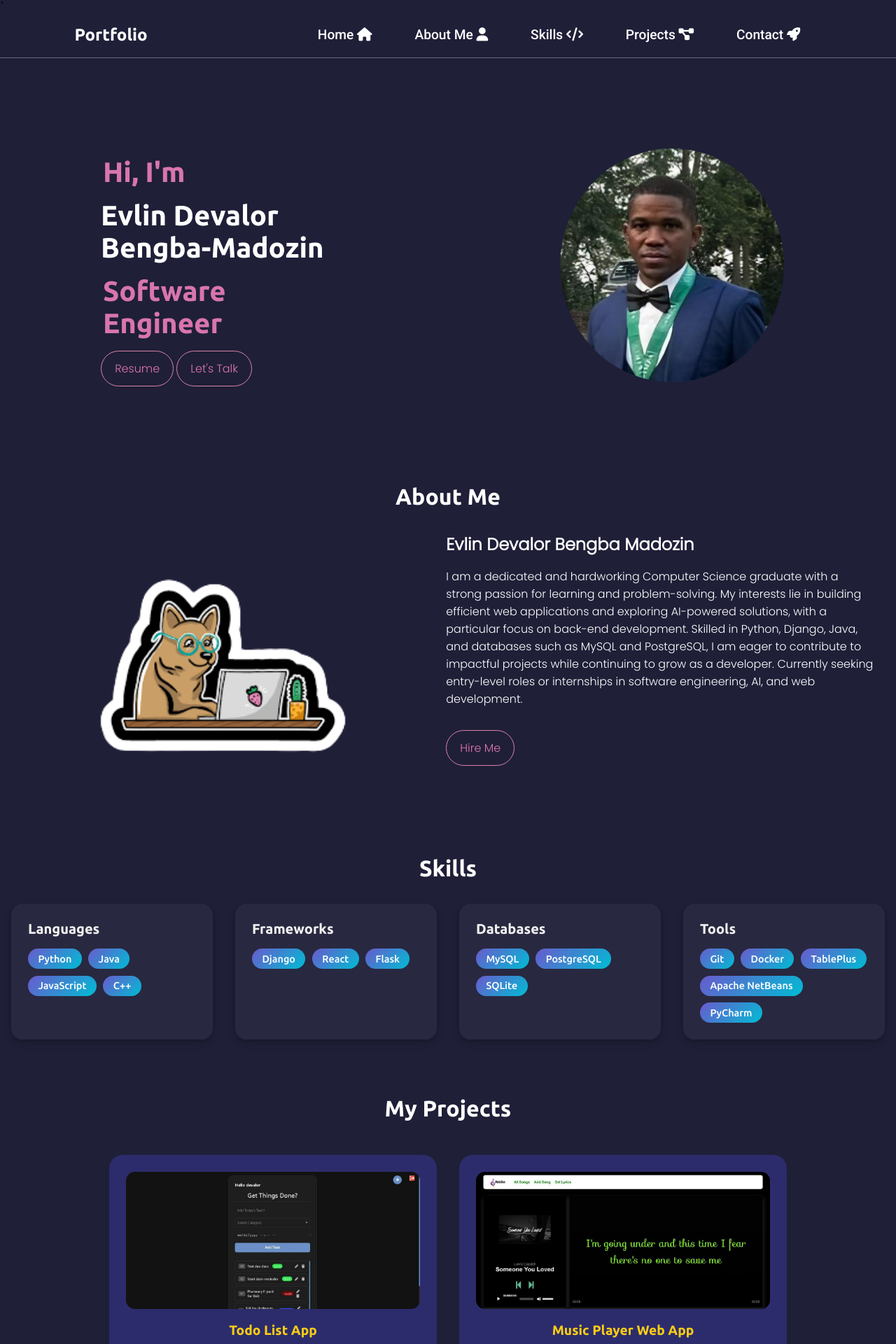
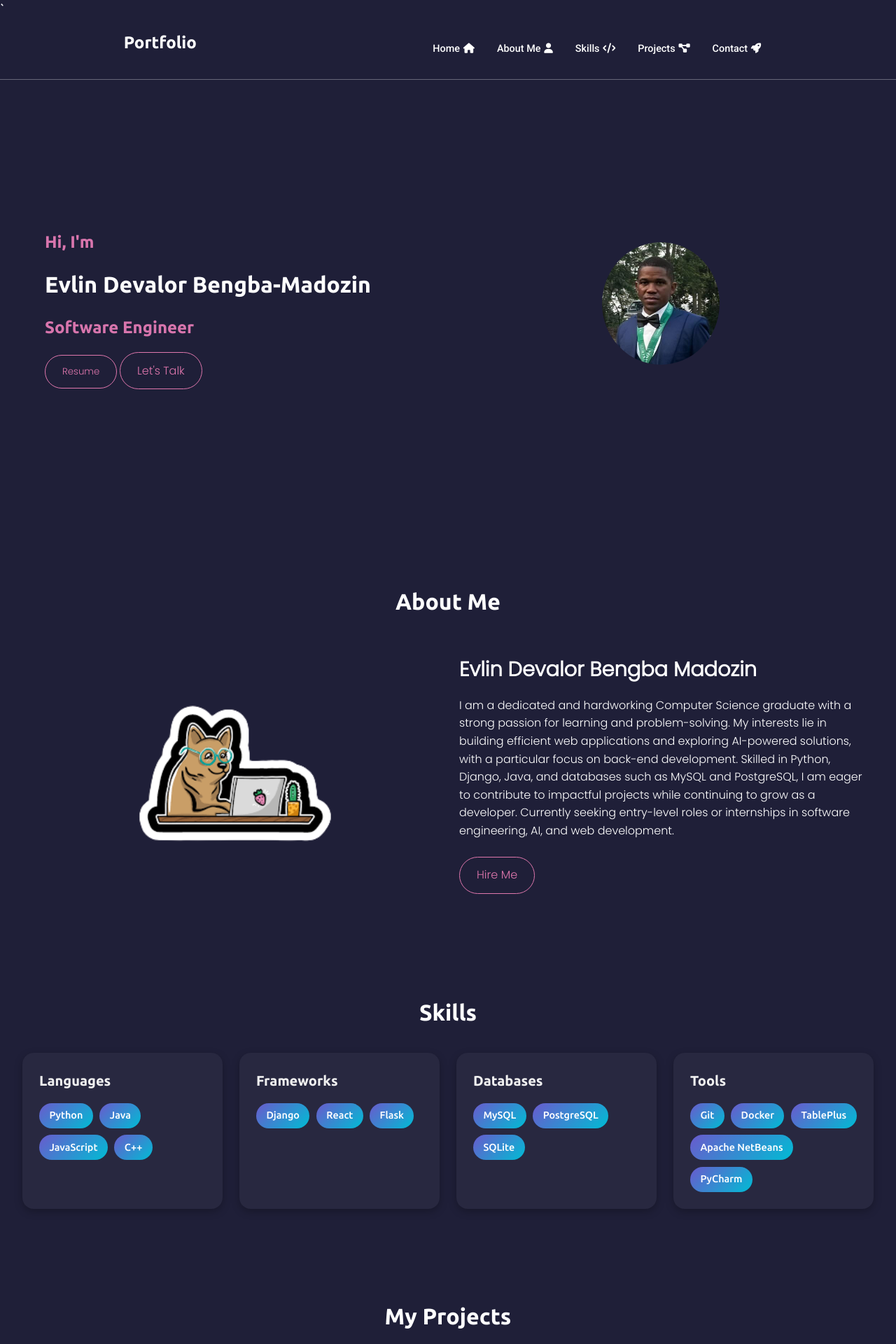
Before and after one commit to Ghost94dev/My-Portfolio, a Django app: page / in a window 1280 px wide. Shown: the top 1920 px of the page at 70% size. Run offline with Django 5.2, Linux system fonts and the light colour scheme; some libraries are stand-ins or nearby versions.

Commit message:
Update style.css
style improve

```diff
--- a/portfolio/myportfolio/static/css/style.css
+++ b/portfolio/myportfolio/static/css/style.css
@@ -1,142 +1,172 @@
 @import url('https://fonts.googleapis.com/css2?family=Roboto:wght@500&family=Ubuntu:wght@300;500;700&display=swap');
 @import url('https://fonts.googleapis.com/css2?family=Poppins:wght@300&family=Roboto:wght@500&family=Ubuntu:wght@300;500;700&display=swap');
 
-body {
-    background-color: #1f1f38;
+/* Mobile First Approach */
+:root {
+  --primary-color: #1f1f38;
+  --secondary-color: #2c2c6c;
+  --accent-color: #df77ad;
+  --text-color: #fff;
 }
 
 * {
-    margin: 0px;
-    padding: 0px;
+  margin: 0;
+  padding: 0;
   box-sizing: border-box;
-    font-family: 'Ubuntu', sans-serif;
+}
+
+html {
   scroll-behavior: smooth;
 }
 
+body {
+  background-color: var(--primary-color);
+  font-family: 'Ubuntu', sans-serif;
+  color: var(--text-color);
+  line-height: 1.6;
+  overflow-x: hidden;
+}
+
+/* Improved Navigation for Mobile */
 #navbar {
-    line-height: 4rem;
   position: sticky;
   top: 0;
   left: 0;
   z-index: 100;
-    border-bottom: .5px solid #ffffff52;
-    border-width: 80%;
-    margin-bottom: 1rem;
+  background-color: var(--primary-color);
+  border-bottom: 0.5px solid #ffffff52;
+  padding: 1rem;
 }
 
 #navbar ul {
   list-style: none;
+  display: flex;
+  flex-wrap: wrap;
+  justify-content: center;
 }
 
 #navbar ul li {
-    margin: 0px 1rem;
+  margin: 0.5rem;
 }
 
 #navbar ul li a {
   text-decoration: none;
-    padding: 0.5rem 0.9rem;
-
-}
-
-.right {
-    display: none;
-}
-
-.checkBtn {
-    display: none;
-}
-
-#check {
-    display: none;
+  padding: 0.5rem;
+  color: var(--text-color);
+  display: flex;
+  align-items: center;
+  gap: 0.3rem;
+  font-size: 0.9rem;
 }
 
 .nav-col a:hover {
-    border-radius: .4rem;
-    color: #1f1f38;
-    background-color: #fff;
+  border-radius: 0.4rem;
+  color: var(--primary-color);
+  background-color: var(--text-color);
 }
 
-
-/* Home Section */
-.home-left,
-.home-right {
-    width: 40%;
-    padding: 5rem;
+/* Home Section - Mobile First */
+#home {
+  display: flex;
+  flex-direction: column;
+  padding: 2rem 1rem;
+  align-items: center;
+  text-align: center;
 }
 
-.home-right {
-    padding: 2;
+.home-left, .home-right {
+  width: 100%;
+  padding: 1rem;
 }
 
-.home-left h6,
-.home-left h4 {
+.home-left h6, .home-left h4 {
   color: rgb(216, 117, 173);
   margin: 1rem 0;
-    margin-left: 3px;
-    font-size: 2.5rem;
+  font-size: 1.5rem;
 }
 
 .home-left h1 {
-    font-size: 2.5rem;
+  font-size: 2rem;
+  margin-bottom: 1rem;
 }
 
 .home-right {
   position: relative;
+  display: flex;
+  justify-content: center;
 }
 
 .home-right img {
-    max-width: 110%;
+  max-width: 70%;
   height: auto;
   border-radius: 50%;
-    position: relative;
 }
 
+.circle {
+  width: 15rem;
+  height: 15rem;
+  border-radius: 50%;
+  display: flex;
+  justify-content: center;
+  align-items: center;
+}
 
-
-.circle {
-    width: 19rem;
-    height: 25rem;
-    border-radius: 60%;
-    padding: .4rem;
-    position: relative;
+.buttons {
+  display: flex;
+  flex-wrap: wrap;
+  justify-content: center;
+  gap: 1rem;
+  margin-top: 1.5rem;
 }
 
 /* About Section */
-.about-left,
-.about-right {
-    width: 60%;
+#about {
+  padding: 2rem 1rem;
 }
 
-.about-right {
-    padding-right: 2rem;
+.about-container {
+  display: flex;
+  flex-direction: column;
+  align-items: center;
+}
+
+.about-left, .about-right {
+  width: 100%;
+  padding: 1rem;
 }
 
 .about-left {
-    position: relative;
+  display: flex;
+  justify-content: center;
 }
 
 .about-left img {
   width: 100%;
+  max-width: 300px;
   height: auto;
   border-radius: 1rem;
 }
 
-.about-content p {
-    margin-bottom: 2rem;
+.about-content h1 {
+  font-size: 1.8rem;
+  margin-bottom: 1rem;
 }
 
+.about-content p {
+  margin-bottom: 1.5rem;
+  line-height: 1.6;
+}
 
-/* Skills */
 /* Skills Section */
 .skills-section {
-  padding: 3rem 1rem;
+  padding: 2rem 1rem;
 }
 
 .skills-container {
   display: grid;
-  grid-template-columns: repeat(auto-fit, minmax(240px, 1fr));
-  gap: 2rem;
-  margin-top: 2rem;
+  grid-template-columns: 1fr;
+  gap: 1.5rem;
+  margin-top: 1.5rem;
 }
 
 .skills-group {
@@ -144,12 +174,6 @@ body {
   padding: 1.5rem;
   border-radius: 16px;
   box-shadow: 0 4px 12px rgba(0, 0, 0, 0.25);
-  transition: transform 0.25s ease, box-shadow 0.25s ease;
-}
-
-.skills-group:hover {
-  transform: translateY(-4px);
-  box-shadow: 0 12px 28px rgba(0, 0, 0, 0.35);
 }
 
 .skills-title {
@@ -172,24 +196,18 @@ body {
   color: white;
   font-size: 0.9rem;
   font-weight: 500;
-  transition: transform 0.2s ease, background-color 0.2s ease;
 }
 
-.skill-badge:hover {
-  transform: scale(1.08);
-  background: linear-gradient(135deg, #00bcd4, #6a5acd);
+/* Projects Section */
+.projects-section {
+  padding: 2rem 1rem;
 }
 
-
-
-/* Projects Section */
 .projects-container {
   display: grid;
-    grid-template-columns: repeat(2, 1fr);
-    gap: 2rem;
-    max-width: 1000px;
-    margin: 0 auto;
-    padding: 1rem;
+  grid-template-columns: 1fr;
+  gap: 1.5rem;
+  margin-top: 1.5rem;
 }
 
 .project-card {
@@ -204,14 +222,13 @@ body {
 .project-card h3 {
   font-size: 1.2rem;
   margin-bottom: 0.8rem;
-    color: #facc15; /* yellow/golden for titles */
+  color: #facc15;
 }
 
 .project-card p {
-    font-size: 0.85rem;
+  font-size: 0.9rem;
   line-height: 1.4;
   margin-bottom: 1rem;
-    color: #ddd;
 }
 
 .project-card img {
@@ -221,120 +238,239 @@ body {
   margin-bottom: 1rem;
 }
 
-/* Hover effect */
-.project-card:hover {
-    transform: translateY(-6px);
-    box-shadow: 0 8px 24px rgba(0,0,0,0.3);
+.project-links {
+  display: flex;
+  justify-content: center;
+  flex-wrap: wrap;
+  gap: 0.5rem;
+  margin-top: 1rem;
 }
 
-/* Buttons inside project card */
-.project-card .btn {
-    margin: 0.3rem;
-    padding: 0.5rem 1rem;
-    font-size: 0.85rem;
+/* Contact Section */
+#Contact {
+  padding: 2rem 1rem;
 }
 
-.project-card p {
-    font-size: 1rem;
-    line-height: 1.4;
-    margin-bottom: 1rem;
-    color: #ddd;
+.contact-container {
+  display: flex;
+  justify-content: center;
 }
 
-/* Make it 1 column on mobile */
-@media (max-width: 768px) {
+.form {
+  width: 100%;
+  max-width: 500px;
+}
+
+.form-div {
+  margin-bottom: 1rem;
+}
+
+.form-div input, .form-div textarea {
+  width: 100%;
+  padding: 0.8rem;
+  border: 2px solid rgba(255, 255, 255, 0.4);
+  border-radius: 0.5rem;
+  background: transparent;
+  color: var(--text-color);
+  font-size: 1rem;
+}
+
+.form-div textarea {
+  resize: vertical;
+  min-height: 150px;
+}
+
+/* Footer */
+#footer {
+  background-color: #010101;
+  padding: 2rem 1rem;
+  text-align: center;
+}
+
+#footer ul {
+  display: flex;
+  flex-wrap: wrap;
+  justify-content: center;
+  margin-bottom: 1.5rem;
+}
+
+#footer ul li {
+  margin: 0.5rem 1rem;
+}
+
+#footer ul li a {
+  text-decoration: none;
+  color: var(--text-color);
+  transition: color 0.3s;
+}
+
+.font-awesome {
+  display: flex;
+  justify-content: center;
+  flex-wrap: wrap;
+  margin: 1.5rem 0;
+}
+
+.font-awesome a {
+  margin: 0 0.5rem;
+}
+
+.font-awesome i {
+  background-color: var(--primary-color);
+  padding: 0.8rem;
+  border-radius: 50%;
+  color: var(--text-color);
+  font-size: 1.2rem;
+  transition: all 0.3s;
+  width: 45px;
+  height: 45px;
+  display: flex;
+  align-items: center;
+  justify-content: center;
+}
+
+/* Buttons */
+.btn {
+  display: inline-block;
+  padding: 0.8rem 1.5rem;
+  border: 1px solid var(--accent-color);
+  border-radius: 999px;
+  background: transparent;
+  color: var(--accent-color);
+  font-family: 'Poppins', sans-serif;
+  text-decoration: none;
+  cursor: pointer;
+  transition: all 0.3s;
+  text-align: center;
+}
+
+.btn:hover {
+  background-color: var(--text-color);
+  color: var(--primary-color);
+  border-color: var(--text-color);
+  transform: translateY(-2px);
+}
+
+.live {
+  background-color: var(--accent-color);
+  color: var(--primary-color);
+}
+
+.live:hover {
+  background-color: var(--text-color);
+  color: var(--primary-color);
+}
+
+/* Alert messages */
+.alert {
+  padding: 10px;
+  margin: 10px 0;
+  border-radius: 6px;
+  font-family: 'Poppins', sans-serif;
+  animation: fadeIn 0.5s ease-in-out;
+}
+
+.alert.success {
+  background: #d4edda;
+  color: #155724;
+}
+
+.alert.error {
+  background: #f8d7da;
+  color: #721c24;
+}
+
+@keyframes fadeIn {
+  from { opacity: 0; transform: translateY(-10px); }
+  to { opacity: 1; transform: translateY(0); }
+}
+
+/* Media Queries for Larger Screens */
+@media (min-width: 768px) {
+  /* Navigation */
+  #navbar ul {
+    justify-content: flex-end;
+  }
+
+  /* Home Section */
+  #home {
+    flex-direction: row;
+    text-align: left;
+    min-height: 80vh;
+  }
+
+  .home-left, .home-right {
+    width: 50%;
+  }
+
+  .home-left {
+    padding: 2rem;
+  }
+
+  .buttons {
+    justify-content: flex-start;
+  }
+
+  /* About Section */
+  .about-container {
+    flex-direction: row;
+  }
+
+  .about-left, .about-right {
+    width: 50%;
+  }
+
+  /* Skills Section */
+  .skills-container {
+    grid-template-columns: repeat(2, 1fr);
+  }
+
+  /* Projects Section */
   .projects-container {
-        grid-template-columns: 1fr;
+    grid-template-columns: repeat(2, 1fr);
   }
 }
 
-
-
-/* Contact me Section */
-.form {
-    display: flex;
-    width: 80%;
-    padding: 0 2rem;
-    margin: auto;
-    justify-content: center;
-    align-items: center;
+@media (min-width: 1024px) {
+  /* Skills Section */
+  .skills-container {
+    grid-template-columns: repeat(4, 1fr);
   }
 
-.form-div input,
-textarea {
-    border: 2px solid rgba(255, 255, 255, 0.4);
-    border-radius: .5rem;
-    width: 100%;
-    margin: 0.5rem 0rem;
-    font-size: .9rem;
-    background: transparent;
-    margin: 0.5rem 0rem;
-    padding: 0.5rem 1rem;
-    color: rgb(255, 255, 255);
-    resize: none;
+  /* Projects Section */
+  .projects-container {
+    grid-template-columns: repeat(3, 1fr);
   }
 
-
-
-/* Footer Section  */
-#footer {
-    background-color: #010101;
-    padding: 1%;
-    padding-bottom: 2rem;
+  /* General padding */
+  #home, #about, .skills-section, .projects-section, #Contact {
+    padding: 3rem 2rem;
+  }
 }
 
-ul li {
-    list-style: none;
-    margin: 0 1rem;
+/* Utility Classes */
+.t-center {
+  text-align: center;
 }
 
-ul li a {
-    text-decoration: none;
-    font-size: 1.2rem;
-    color: white;
-    transition: all .5s;
+.t-white {
+  color: var(--text-color);
 }
 
-ul li a:hover {
-    color: #fff;
+.my-2 {
+  margin: 2rem 0;
 }
 
-
-.font-awesome {
-    margin: 1.1rem auto;
+.f-2 {
+  font-size: 2rem;
 }
 
-.font-awesome li i {
-    background-color: #1f1f38;
-    padding: 0.6rem;
-    border: 1px solid #1f1f38;
-    color: #fff;
-    border-radius: 0.5rem;
-    cursor: pointer;
-    transition: all .4s ease-in-out;
+.m-b-1 {
+  margin-bottom: 1rem;
 }
 
-.font-awesome li i:hover {
-    border: 1px solid #1f1f38;
-    border-radius: .5rem;
-    background: transparent;
-    color: #1f1f38;
-}
-
-#footer p {
-    color: white;
-    font-size: .9srem;
-}
-
-
-
-/* Utility Classes */
-.poppins {
-    font-family: 'Poppins', sans-serif;
-}
-
-.roboto {
-    font-family: 'Roboto', sans-serif;
+.m-auto {
+  margin: auto;
 }
 
 .flex {
@@ -357,197 +493,10 @@ ul li a:hover {
   align-items: center;
 }
 
-.f-col {
-    flex-direction: column;
-}
-
-
-.p-relative {
-    position: relative;
-}
-
-.t-white {
-    color: #fff;
-}
-
-.bg-color {
-    background-color: #1f1f38;
-}
-
-.t-center {
-    text-align: center;
-}
-
-.my-2 {
-    margin: 2rem 0;
-}
-
-.f-2 {
-    font-size: 2rem;
-}
-
-.m-b-1 {
-    margin-bottom: 1rem;
-}
-
-.w-50 {
-    width: 50%;
-}
-
-.w-80 {
-    width: 80%;
-}
-
-.h-50 {
-    height: 50vh;
-}
-
-.mx-1 {
-    margin: 0 1rem;
-}
-
-.m-top {
-    margin-top: 1rem;
-}
-
-.m-auto {
-    margin: auto;
-}
-
-.btn {
-    margin-left: 0 .5rem;
-    font-size: 1rem;
-    color: #df77ad;
-    cursor: pointer;
-    padding: 0.75rem 1.2rem;
-    border: 1px solid #dc85a7;
-    border-radius: 0.4rem;
-    background: transparent;
+.poppins {
   font-family: 'Poppins', sans-serif;
 }
 
-.buttons a,
-#hireme {
-    text-decoration: none;
+.roboto {
+  font-family: 'Roboto', sans-serif;
 }
-
-.btn:hover {
-    color: #1f1f38;
-    border-color: #fff;
-    background-color: #fff;
-}
-
-.live {
-    color: #1f1f38;
-    background-color: #da7fa8;
-}
-
-/* ---------- Buttons: hover, focus, active ---------- */
-.btn {
-  display: inline-flex;
-  align-items: center;
-  justify-content: center;
-  gap: .5rem;
-  text-decoration: none;
-  cursor: pointer;
-  transition: transform .2s ease, box-shadow .2s ease, background-color .2s ease, color .2s ease, opacity .2s ease;
-  will-change: transform;
-  border-radius: 999px;
-  outline: none;
-}
-
-.btn:hover,
-.btn:focus-visible {
-  transform: translateY(-2px);
-  box-shadow: 0 10px 24px rgba(0,0,0,.2);
-}
-
-.btn:active {
-  transform: translateY(0);
-  box-shadow: 0 6px 16px rgba(0,0,0,.18) inset;
-}
-
-/* optional: subtle effect for "Live" variant button */
-.btn.live:hover,
-.btn.live:focus-visible {
-  filter: brightness(1.05);
-}
-
-/* Better keyboard focus ring */
-.btn:focus-visible {
-  outline: 2px solid rgba(255,255,255,.6);
-  outline-offset: 2px;
-}
-
-/* ---------- Project cards: lift on hover ---------- */
-.projects-item {
-  border: 1px solid rgba(255,255,255,.08);
-  border-radius: 16px;
-  padding: 1.25rem;
-  background: rgba(255,255,255,.02);
-  box-shadow: 0 0 0 rgba(0,0,0,0);
-  transition: transform .25s ease, box-shadow .25s ease, border-color .25s ease, background-color .25s ease;
-  will-change: transform;
-}
-
-.projects-item:hover,
-.projects-item:focus-within {
-  transform: translateY(-6px);
-  box-shadow: 0 18px 48px rgba(0,0,0,.35);
-  border-color: rgba(255,255,255,.18);
-  background: rgba(255,255,255,.03);
-}
-
-/* this gives a nice zoom */
-.projects-item img {
-  transition: transform .35s ease;
-}
-.projects-item:hover img,
-.projects-item:focus-within img {
-  transform: scale(1.03);
-}
-
-/* ---------- Small extras (optional) ---------- */
-/* nav links fade on hover */
-.right-nav a {
-  transition: opacity .2s ease, transform .2s ease;
-}
-.right-nav a:hover,
-.right-nav a:focus-visible {
-  opacity: .85;
-  transform: translateY(-1px);
-}
-
-
-@media (prefers-reduced-motion: reduce) {
-  .btn,
-  .projects-item,
-  .projects-item img,
-  .right-nav a {
-    transition: none !important;
-    transform: none !important;
-  }
-}
-
-.alert {
-  padding: 10px;
-  margin: 10px 0;
-  border-radius: 6px;
-  font-family: 'Poppins', sans-serif;
-  animation: fadeIn 0.5s ease-in-out;
-}
-
-.alert.success {
-  background: #d4edda;
-  color: #155724;
-}
-
-.alert.error {
-  background: #f8d7da;
-  color: #721c24;
-}
-
-@keyframes fadeIn {
-  from { opacity: 0; transform: translateY(-10px); }
-  to { opacity: 1; transform: translateY(0); }
-}
```
Lines whose indentation alone changed are shown as unchanged.
